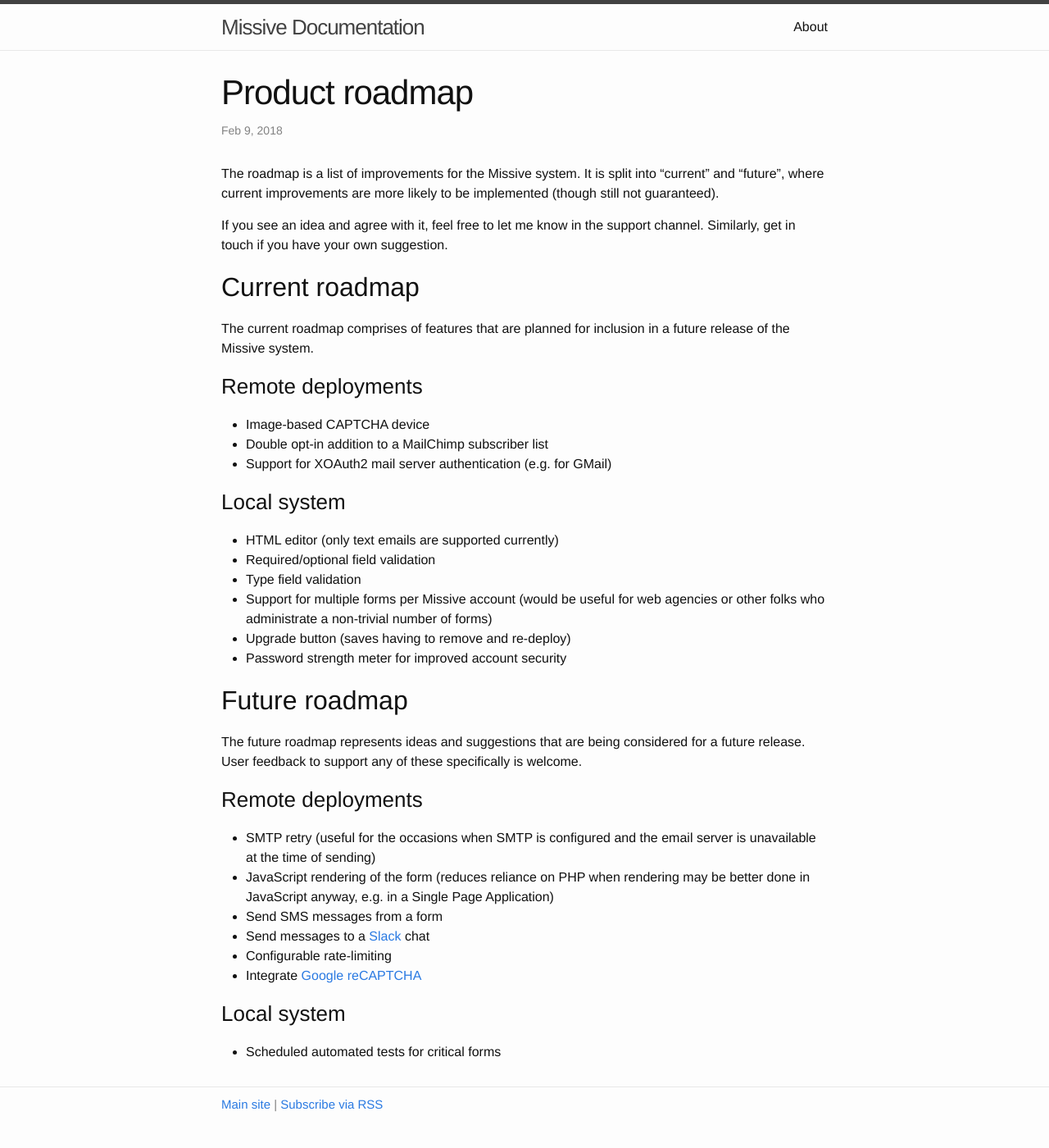
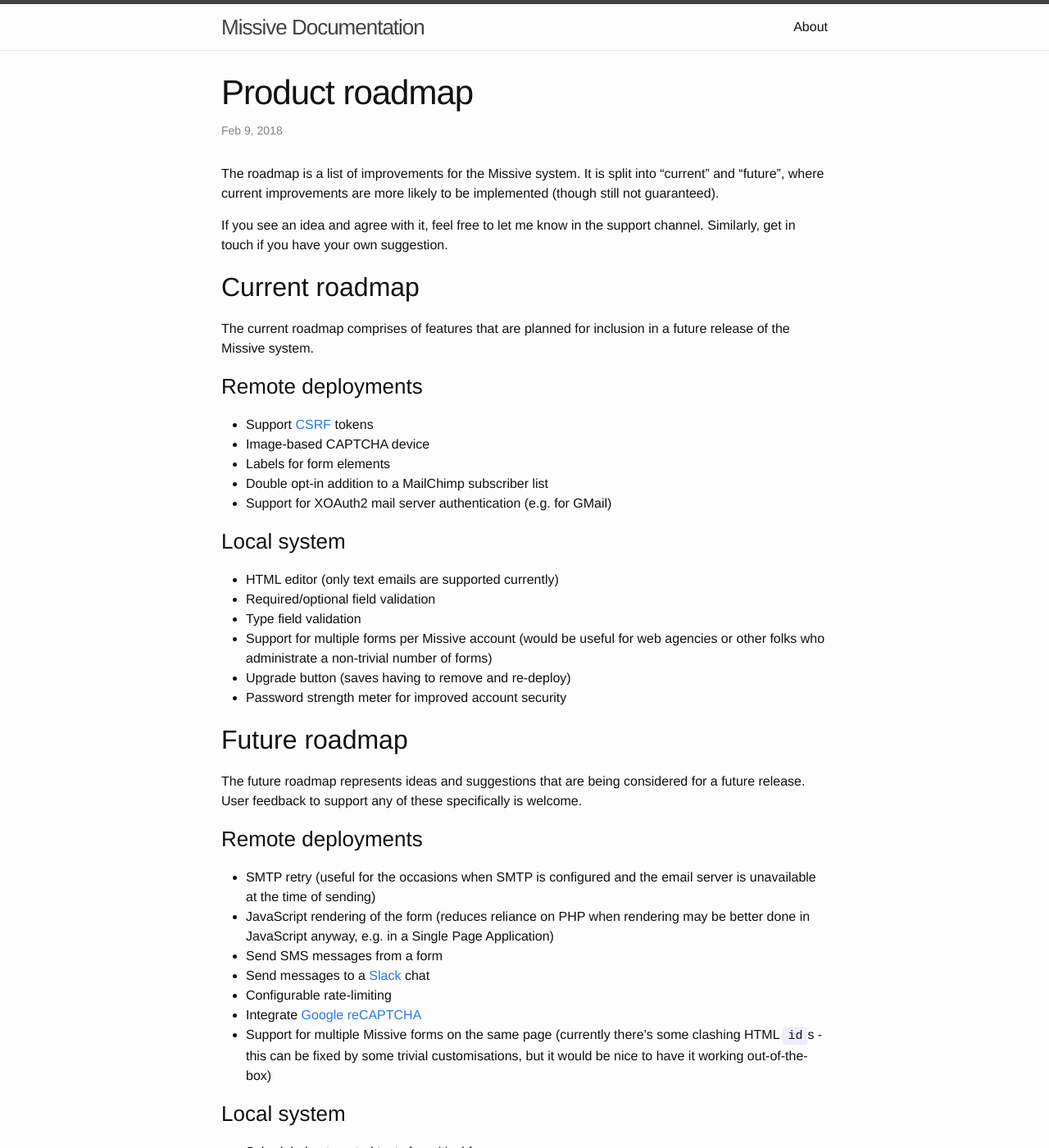
Before and after one commit to missive-app/docs, a Jekyll site: the page built from _posts/2018-02-09-roadmap.markdown, in a window 1280 px wide and 1400 px high. Shown: the whole window at 82% size. Built offline with Jekyll 4.4.1, drawn with Linux system fonts in a browser that asks for light colours.

Commit message:
Add more roadmap items

```diff
--- a/_posts/2018-02-09-roadmap.markdown
+++ b/_posts/2018-02-09-roadmap.markdown
@@ -22,7 +22,10 @@
 
 ### Remote deployments
 
+* Support [CSRF](https://www.owasp.org/index.php/Cross-Site_Request_Forgery_(CSRF)_Prevention_Cheat_Sheet)
+tokens
 * Image-based CAPTCHA device
+* Labels for form elements
 * Double opt-in addition to a MailChimp subscriber list
 * Support for XOAuth2 mail server authentication (e.g. for GMail)
 
@@ -51,6 +54,9 @@
 * Send messages to a [Slack](https://api.slack.com/) chat
 * Configurable rate-limiting
 * Integrate [Google reCAPTCHA](https://www.google.com/recaptcha/intro/index.html)
+* Support for multiple Missive forms on the same page (currently there's some
+clashing HTML `id`s - this can be fixed by some trivial customisations, but it would
+be nice to have it working out-of-the-box)
 
 ### Local system
 
```
